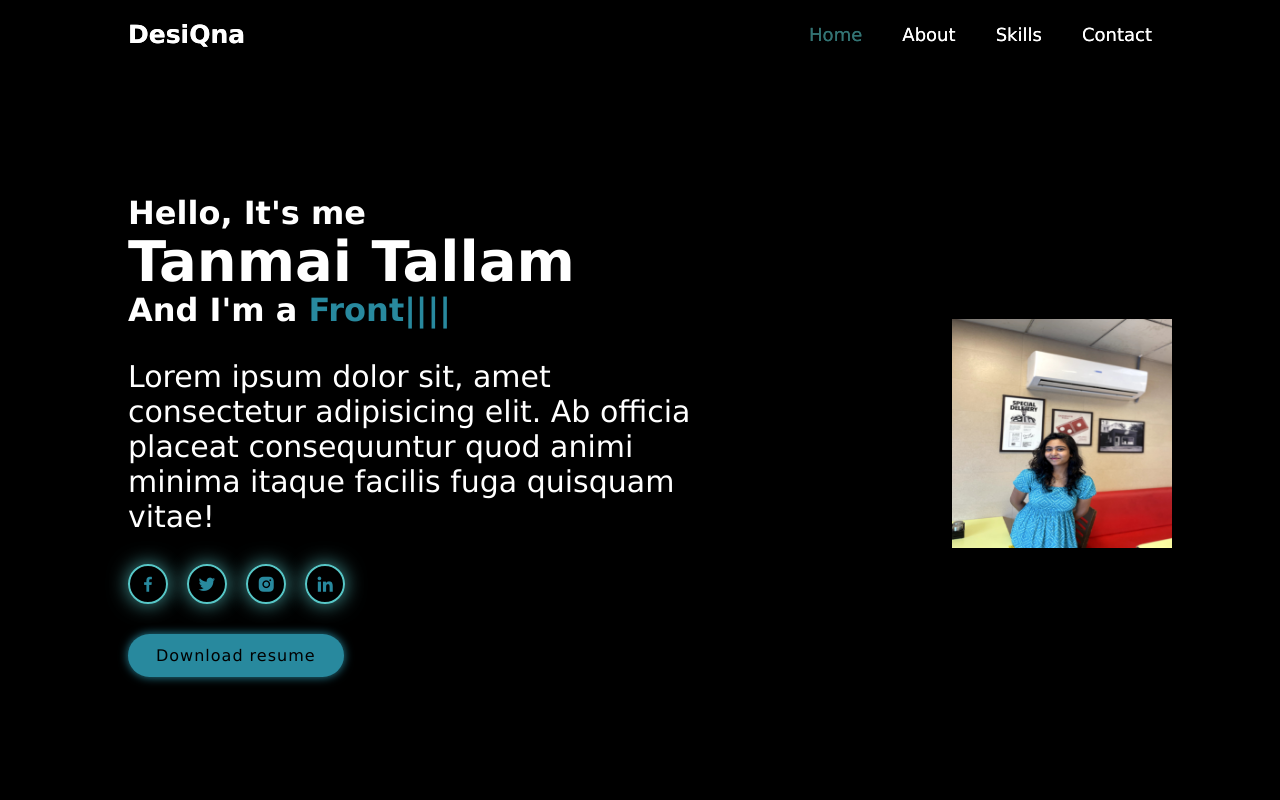
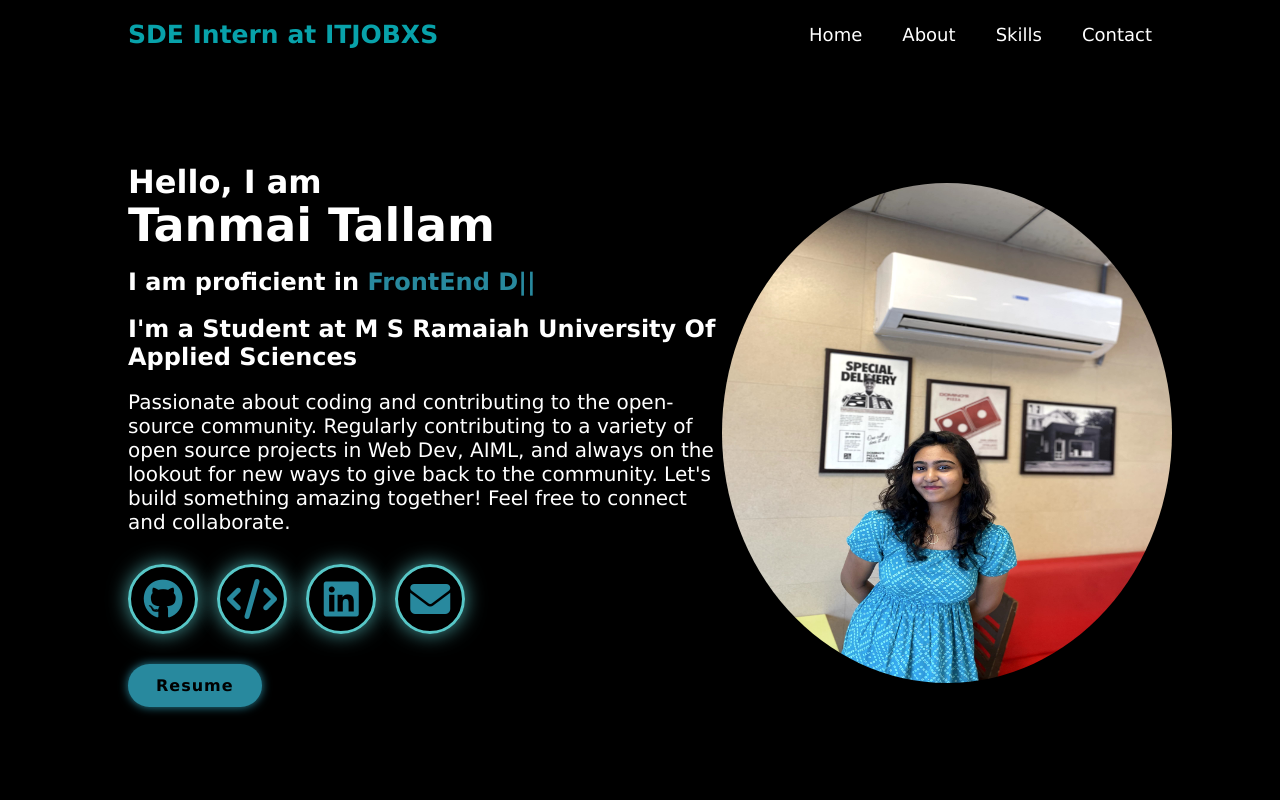
Before and after one commit to tanmai-tallam/portfolio, a plain HTML site: page index.html in a window 1280 px wide. Shown: the top 800 px of the page. Drawn offline with nearby package versions, Linux system fonts and the light colour scheme.

Commit message:
commit changes

```diff
--- a/index.html
+++ b/index.html
@@ -4,13 +4,14 @@
     <meta charset="UTF-8">
     <meta name="viewport" content="width=device-width, initial-scale=1.0">
     <title>Portfolio</title>
-    <link href='https://unpkg.com/boxicons@2.1.4/css/boxicons.min.css' rel='stylesheet'>
+    <link rel="shortcut icon" href="user.jpeg" type="image/x-icon">
+    <link rel="stylesheet" href="https://cdnjs.cloudflare.com/ajax/libs/font-awesome/6.6.0/css/all.min.css" integrity="sha512-Kc323vGBEqzTmouAECnVceyQqyqdsSiqLQISBL29aUW4U/M7pSPA/gEUZQqv1cwx4OnYxTxve5UMg5GT6L4JJg==" crossorigin="anonymous" referrerpolicy="no-referrer" />
     <link rel="stylesheet" href="style.css">
 </head>
 <body>
 
     <header class="header">
-        <a href="#" class="logo">DesiQna</a>
+        <a href="#" class="logo">SDE Intern at ITJOBXS</a>
         <nav class="navbar">
             <a href="# "  style="--i:1;" class="active">Home</a>
             <a href="#" style="--i:2;"> About</a>
@@ -21,25 +22,25 @@
     </header>
     <section class="home">
         <div class="home-content">
-            <h3>Hello, It's me</h3>
-            <h1>Tanmai Tallam</h1>
-            <h3>And I'm a <span class="multiple-text"></span> </h3>
-            <p>Lorem ipsum dolor sit, amet consectetur adipisicing elit. Ab officia placeat consequuntur quod animi minima itaque facilis fuga quisquam vitae!</p>
+            <h3>Hello, I am</h3>
+            <h1>Tanmai Tallam</h1><br>
+            <h2>I am proficient in <span class="multiple-text"></span> </h2> <br>
+            <h2>I'm a Student at M S Ramaiah University Of Applied Sciences</h2> <br>
+            <p>Passionate about coding and contributing to the open-source community. Regularly contributing to a variety of open source projects in Web Dev, AIML, and always on the lookout for new ways to give back to the community. Let's build something amazing together! Feel free to connect and collaborate.</p>
 
             <div class="social-media">
-                <a href="#" style="--i:7;"> <i class="bx bxl-facebook"></i></a>
-                <a href="#" style="--i:8;"  ><i class="bx bxl-twitter"></i></a>
-                <a href="#" style="--i:9;"><i class="bx bxl-instagram-alt"></i></a>
-                <a href="#" style="--i:10;"><i class="bx bxl-linkedin"></i></a>
-                <!-- <a href=""></a> -->
+                <a href="#" style="--i:7;"> <i class="fa-brands fa-github"></i></a>
+                <a href="" style="--i:9;"><i class="fa-solid fa-code"></i></a>
+                <a href="https://www.linkedin.com/in/tanmai-tallam" style="--i:10;"><i class="fa-brands fa-linkedin"></i></a>
+                <a href=""style="--i:10;"><i class="fa-solid fa-envelope"></i></a>
             </div>
 
-            <a href="#" class="btn"> Download resume</a>
+            <a href="https://drive.google.com/file/d/1nB5cvvKf-EiYgDqFNYTCjS3NLgqhfdj6/view?usp=sharing" class="btn">Resume</a>
 
         </div>
 
         <div class="home-img">
-            <img src="full pic.jpg" alt="Some issues" height="229px" width="220px">
+            <img src="full pic.jpg" alt="user picture" height="500px" width="500px">
         </div>
         </section>
 
@@ -53,60 +54,3 @@
 
 
 </body>
-=======
-<!DOCTYPE html>
-<html lang="en">
-<head>
-    <meta charset="UTF-8">
-    <meta name="viewport" content="width=device-width, initial-scale=1.0">
-    <title>Portfolio</title>
-    <link href='https://unpkg.com/boxicons@2.1.4/css/boxicons.min.css' rel='stylesheet'>
-    <link rel="stylesheet" href="style.css">
-</head>
-<body>
-
-    <header class="header">
-        <a href="#" class="logo">DesiQna</a>
-        <nav class="navbar">
-            <a href="# "  style="--i:1;" class="active">Home</a>
-            <a href="#" style="--i:2;"> About</a>
-            <a href="#" style="--i:3;"> Skills</a>
-            <a href="#" style="--i:4;"> Contact</a>
-        </nav>
-
-    </header>
-    <section class="home">
-        <div class="home-content">
-            <h3>Hello, It's me</h3>
-            <h1>Arfain Saba</h1>
-            <h3>And I'm a <span class="multiple-text"></span> </h3>
-            <p>Lorem ipsum dolor sit, amet consectetur adipisicing elit. Ab officia placeat consequuntur quod animi minima itaque facilis fuga quisquam vitae!</p>
-
-            <div class="social-media">
-                <a href="#" style="--i:7;"> <i class="bx bxl-facebook"></i></a>
-                <a href="#" style="--i:8;"  ><i class="bx bxl-twitter"></i></a>
-                <a href="#" style="--i:9;"><i class="bx bxl-instagram-alt"></i></a>
-                <a href="#" style="--i:10;"><i class="bx bxl-linkedin"></i></a>
-                <!-- <a href=""></a> -->
-            </div>
-
-            <a href="#" class="btn"> Download resume</a>
-
-        </div>
-
-        <div class="home-img">
-            <img src="profile.png" alt="Some issues" height="500px" width="500px">
-        </div>
-        </section>
-
-
-
-         <!-- <script src="https://unpkg.com/typed.js@2.0.16"></script> -->
-         <script src="https://cdn.jsdelivr.net/npm/typed.js@2.0.12">
-
-         </script>
-         <script src="script.js"></script>
-
-
-</body>
-</html>
--- a/script.js
+++ b/script.js
@@ -1,12 +1,12 @@
 var typed= new Typed(".multiple-text",{
-    strings: ["FrontEnd Developer ", "Backend Developer" , "Graphic Designer"],
+    strings: ["FrontEnd Development ", "Machine Learning" , "Data Structures and Algorithms"],
     typeSpeed:100,
     backSpeed:100,
     backDelay: 1000,
     loop:true
 })
 var typed= new Typed(".multiple-text",{
-    strings: ["FrontEnd Developer ", "Backend Developer" , "Graphic Designer"],
+    strings: ["FrontEnd Development ", "Machine Learning" , "Data Structures and Algorithms"],
     typeSpeed:100,
     backSpeed:100,
     backDelay: 1000,
--- a/style.css
+++ b/style.css
@@ -26,7 +26,7 @@ body{
 
 .logo{
     font-size: 25px;
-    color: white;
+    color: rgba(11, 226, 237, 0.718);
     text-decoration: none;
     font-weight: 600;
     cursor: pointer;
@@ -47,10 +47,9 @@ body{
 
 }
 
-.navbar a:hover,
-.navbar a.active{
+/* .navbar a.active*/
+.navbar a:hover{
     color: rgb(51, 116, 116);
-
 }
 
 .home{
@@ -64,11 +63,12 @@ body{
 }
 
 .home-content{
-    max-width: 600px;
+    max-width: 700px;
 
 }
 .home-content h1{
-    font-size: 56px;
+    position: relative;
+    font-size: 46px;
     font-weight: 700;
     margin: -3px 0;
     opacity: 0;
@@ -92,19 +92,20 @@ body{
 
 }
 
-.home-content h3 span{
+.home-content h2 span{
     color: rgb(40, 137, 158);
 
 }
 .home-content p{
-    font-weight: 400;
-    font-size: 30px;
+    font-weight: 200;
+    font-size: 20px;
     opacity: 0;
     animation: slideLeft 1s ease forwards;
     animation-delay: 2s;
 }
 
 .home-img img{
+    border-radius: 100%;
     max-width: 450px;
     margin-right: -20px;
     opacity: 0;
@@ -116,12 +117,12 @@ body{
     display: inline-flex;
     justify-content: center;
     align-items: center;
-    width: 40px;
-    height: 40px;
+    width: 70px;
+    height: 70px;
     background: transparent;
-    border: 2px solid rgb(87, 199, 199);
-    border-radius: 50%;
-    font-size: 20px;
+    border: 3px solid rgb(87, 199, 199);
+    border-radius: 100%;
+    font-size: 40px;
     color: rgb(40, 137, 158);
     text-decoration: none;
     box-shadow: 0 0  20px rgb(70, 156, 156);
@@ -141,7 +142,7 @@ body{
     text-decoration: none;
     color: black;
     letter-spacing: 1px;
-    font-weight: 400;
+    font-weight: 1000;
     opacity: 0;
     animation :slideTop 1s ease forwards ;
     animation-delay: 2s;
@@ -150,11 +151,11 @@ body{
 
 @keyframes slideLeft{
     0%{
-        transform: translateX(100px);
+        transform: translateY(100px);
         opacity: 0;
     }
     100%{
-        transform: translateX(0);
+        transform: translateY(0);
         opacity: 1;
     }
 }
@@ -202,207 +203,3 @@ body{
         opacity: 1;
     }
 }
-*{
-    margin: 0;
-    padding: 0;
-    box-sizing: border-box;
-    font-family: 'Lucida Sans', 'Lucida Sans Regular', 'Lucida Grande', 'Lucida Sans Unicode', Geneva, Verdana, sans-serif;
-}
-
-body{
-    background-color: black;
-    color: white;
-}
-
-.header{
-    /* text-decoration: none; */
-    position: fixed;
-    top: 0;
-    left: 0;
-    width: 100%;
-    padding: 20px 10%;
-    background: transparent;
-    display: flex;
-    justify-content: space-between;
-    align-items: center;
-    z-index: 100;
-}
-
-.logo{
-    font-size: 25px;
-    color: white;
-    text-decoration: none;
-    font-weight: 600;
-    cursor: pointer;
-    opacity: 0;
-    animation: slideRight 1s ease forwards;
-}
-
-.navbar a{
-    font-size: 18px;
-    color: white;
-    text-decoration: none;
-    font-weight: 500;
-    margin-left: 35px;
-    transition: .3s;
-    opacity: 0;
-    animation: slideTop 1s ease forwards;
-    animation-delay: calc(.2s *var(--i));
-
-}
-
-.navbar a:hover,
-.navbar a.active{
-    color: rgb(51, 116, 116);
-
-}
-
-.home{
-    position: relative;
-    width: 100%;
-    height: 100vh;
-    display: flex;
-    justify-content: space-between;
-    align-items: center;
-    padding: 70px 10% 0;
-}
-
-.home-content{
-    max-width: 600px;
-
-}
-.home-content h1{
-    font-size: 56px;
-    font-weight: 700;
-    margin: -3px 0;
-    opacity: 0;
-    animation: slideRight 1s ease forwards;
-    animation-delay:1s ;
-}
-
-.home-content h3{
-    font-size: 32px;
-    font-weight: 700;
-    opacity: 0;
-    animation: slideBottom 1s ease forwards;
-    animation-delay: .7s;
-
-}
-
-.home-content h3:nth-of-type(2){
-    margin-bottom: 30px;
-    animation: slideTop 1s ease forwards;
-    animation-delay: .7s;
-
-}
-
-.home-content h3 span{
-    color: rgb(40, 137, 158);
-
-}
-.home-content p{
-    font-weight: 400;
-    font-size: 30px;
-    opacity: 0;
-    animation: slideLeft 1s ease forwards;
-    animation-delay: 2s;
-}
-
-.home-img img{
-    max-width: 450px;
-    margin-right: -20px;
-    opacity: 0;
-    animation: zoomIn 1s ease forwards;
-    animation-delay: 1s;
-}
-
-.social-media a{
-    display: inline-flex;
-    justify-content: center;
-    align-items: center;
-    width: 40px;
-    height: 40px;
-    background: transparent;
-    border: 2px solid rgb(87, 199, 199);
-    border-radius: 50%;
-    font-size: 20px;
-    color: rgb(40, 137, 158);
-    text-decoration: none;
-    box-shadow: 0 0  20px rgb(70, 156, 156);
-    margin: 30px 14px 30px 0;
-    transition: .5s ease;
-    opacity: 0;
-    animation: slideLeft 1s ease forwards;
-    animation-delay: calc(.2s *var(--i));
-}
-
-.btn{
-    display: inline-block;
-    padding: 12px 28px;
-    background-color: rgb(40, 137, 158);
-    border-radius: 40px;
-    box-shadow: 0 0 10px rgb(40, 137, 158);
-    text-decoration: none;
-    color: black;
-    letter-spacing: 1px;
-    font-weight: 400;
-    opacity: 0;
-    animation :slideTop 1s ease forwards ;
-    animation-delay: 2s;
-
-}
-
-@keyframes slideLeft{
-    0%{
-        transform: translateX(100px);
-        opacity: 0;
-    }
-    100%{
-        transform: translateX(0);
-        opacity: 1;
-    }
-}
-
-@keyframes slideRight{
-    0%{
-        transform: translateX(-100px);
-        opacity: 0;
-    }
-    100%{
-        transform: translateX(0);
-        opacity: 1;
-    }
-}
-
-@keyframes slideTop{
-    0%{
-        transform: translateY(100px);
-        opacity: 0;
-    }
-    100%{
-        transform: translateY(0);
-        opacity: 1;
-    }
-}
-
-@keyframes slideBottom{
-    0%{
-        transform: translateY(100px);
-        opacity: 0;
-    }
-    100%{
-        transform: translateY(0);
-        opacity: 1;
-    }
-}
-
-@keyframes zoomIn{
-    0%{
-        transform: scale(0);
-        opacity: 0;
-    }
-    100%{
-        transform: scale(1);
-        opacity: 1;
-    }
-}
```
Also changed, not shown: user.jpeg (added).
